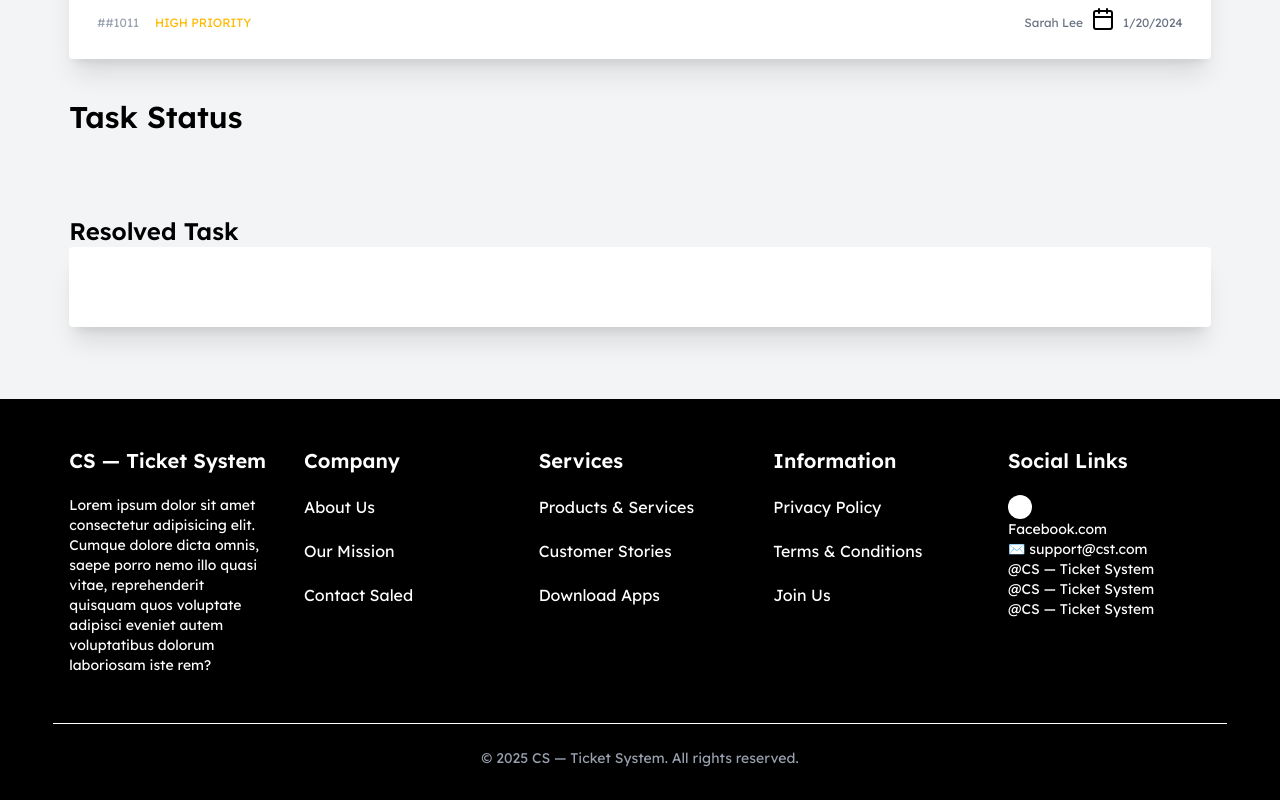
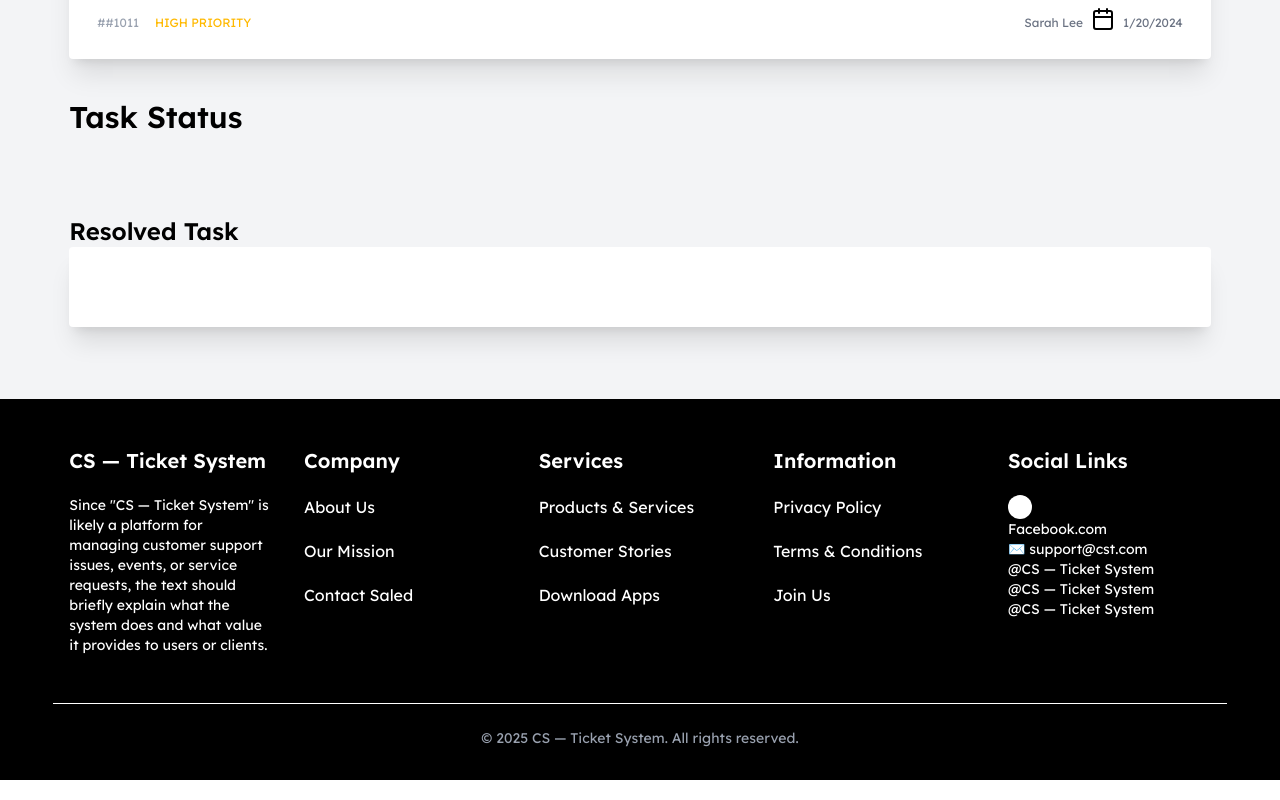
Before and after one commit to AhmetChatgami/Assignment-7, a React (Vite) app: page / in a window 1280 px wide. Shown: the part 2329-3129 px from the top of the page. Built offline with nearby package versions, Linux system fonts and the light colour scheme.

Commit message:
Footer correction

```diff
--- a/src/Components/Footer.jsx
+++ b/src/Components/Footer.jsx
@@ -9,10 +9,7 @@ const Footer = () => {
         <div className="space-y-5 col-span-2 md:col-span-1">
           <h2 className="text-xl font-semibold">CS — Ticket System </h2>
           <p className="text-sm align-baseline">
-            Lorem ipsum dolor sit amet consectetur adipisicing elit. Cumque
-            dolore dicta omnis, saepe porro nemo illo quasi vitae, reprehenderit
-            quisquam quos voluptate adipisci eveniet autem voluptatibus dolorum
-            laboriosam iste rem?
+            Since "CS — Ticket System" is likely a platform for managing customer support issues, events, or service requests, the text should briefly explain what the system does and what value it provides to users or clients.
           </p>
         </div>
 
```
